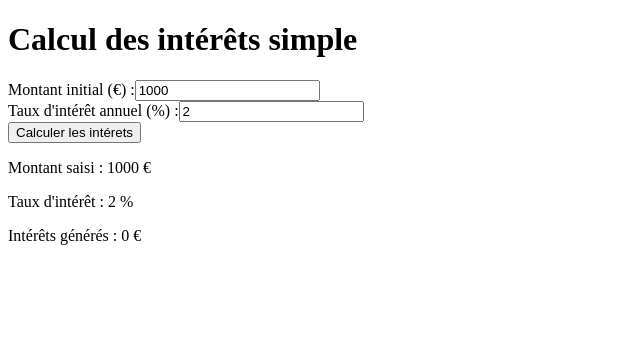
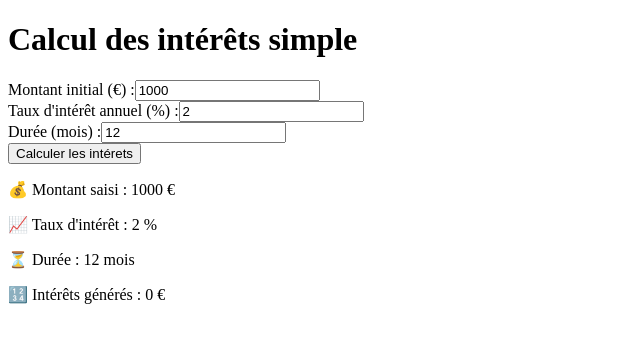
Before and after one commit to corentinmrcx/React-CalculInteret-Simple, a React (Vite) app: page / in a window 1280 px wide. Shown: the top 342 px of the page, without its empty margins (0-640 px from the left). Built offline with nearby package versions, Linux system fonts and the light colour scheme.

Commit message:
Calcul des intérêts avec quinzaines

```diff
--- a/src/App.jsx
+++ b/src/App.jsx
@@ -7,12 +7,17 @@ function App() {
   const [montantInitial, setMontantInitial] = useState(1000);
   const [tauxInteret, setTauxInteret] = useState(2.0);
   const [interets, setInterets] = useState(0);
+  const [duree, setDuree] = useState(12);
 
   /**
    *
    */
   function calculerInterets() {
-    const interetsCalcules = (montantInitial * tauxInteret) / 100;
+    const tauxMensuel = tauxInteret / 100 / 12;
+    const nombreQuinzaines = Math.floor(duree * 2);
+
+    const interetsCalcules =
+      montantInitial * tauxMensuel * (nombreQuinzaines / 2);
     setInterets(interetsCalcules);
   }
 
@@ -36,12 +41,20 @@ function App() {
           onChange={(e) => setTauxInteret(parseFloat(e.target.value))}
         />
       </div>
-
+      <div>
+        <label>Durée (mois) :</label>
+        <input
+          type="number"
+          value={duree}
+          onChange={(e) => setDuree(parseInt(e.target.value, 10))}
+        />
+      </div>
       <button onClick={calculerInterets}>Calculer les intérets</button>
 
-      <p>Montant saisi : {montantInitial} €</p>
-      <p>Taux d&#39;intérêt : {tauxInteret} %</p>
-      <p>Intérêts générés : {interets} €</p>
+      <p>💰 Montant saisi : {montantInitial} €</p>
+      <p>📈 Taux d&#39;intérêt : {tauxInteret} %</p>
+      <p>⏳ Durée : {duree} mois</p>
+      <p>🔢 Intérêts générés : {interets} €</p>
     </div>
   );
 }
```
